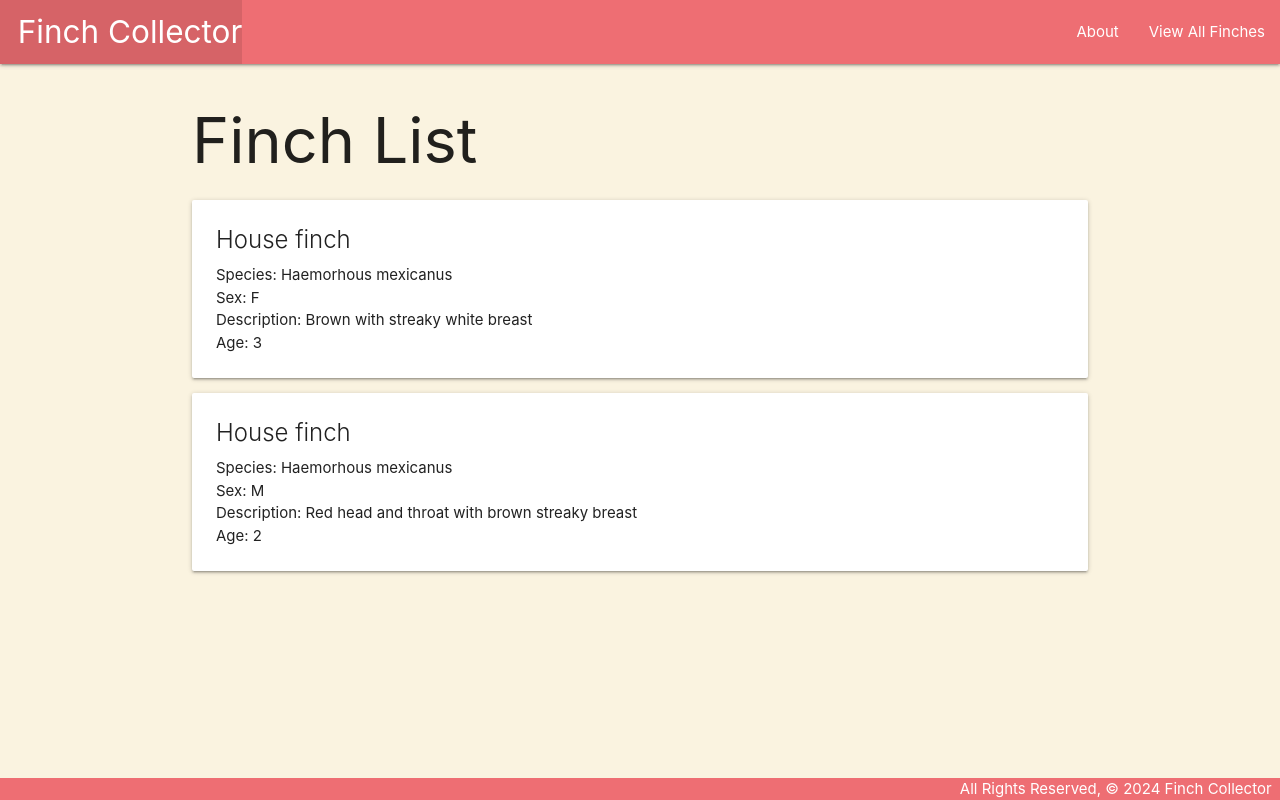
After one commit to camcast04/finchcollector, a Django app: page /finches/ in a window 1280 px wide. The commit adds this page. Run offline with Django 5.2, Linux system fonts and the light colour scheme.

Commit message:
Finished Lab Part 1

```diff
--- a/main_app/templates/base.html
+++ b/main_app/templates/base.html
@@ -29,6 +29,7 @@
           </ul>
           <ul class="right">
             <li><a href="/about">About</a></li>
+            <li><a href="/finches">View All Finches</a></li>
           </ul>
         </div>
       </nav>
--- /dev/null
+++ b/main_app/templates/finches/index.html
@@ -0,0 +1,19 @@
+{% extends 'base.html' %} {% block content %}
+
+<h1>Finch List</h1>
+
+{% for finch in finches %}
+<div class="card">
+  <div class="card-content">
+    <span class="card-title">{{ finch.common_name }}</span>
+    <p>Species: {{ finch.species }}</p>
+    <p>Sex: {{finch.sex}}</p>
+    <p>Description: {{ finch.description }}</p>
+    {% if finch.age > 1 %}
+    <p>Age: {{ finch.age }}</p>
+    {% else %}
+    <p>Age: immature</p>
+    {% endif %}
+  </div>
+</div>
+{% endfor %} {% endblock %}
--- a/main_app/urls.py
+++ b/main_app/urls.py
@@ -4,4 +4,6 @@ from . import views
 urlpatterns = [
     path('', views.home, name='home'),
     path('about/', views.about, name='about'),
+    #path for finches index (see all of them)
+    path('finches/', views.finches_index, name='index')
 ]
--- a/main_app/views.py
+++ b/main_app/views.py
@@ -2,6 +2,13 @@ from django.shortcuts import render
 from .models import Finch
 
 # Create your views here.
+
+finches = [
+  {'common_name': 'House finch', 'species': 'Haemorhous mexicanus', 'description': 'Brown with streaky white breast', 'age': 3, 'sex': 'F'},
+  {'common_name': 'House finch', 'species': 'Haemorhous mexicanus', 'description': 'Red head and throat with brown streaky breast', 'age': 2, 'sex': 'M'},
+
+
+]
 
 def home(request):
     return render(request, 'home.html')
@@ -9,3 +16,8 @@ def home(request):
 
 def about(request):
     return render(request, 'about.html')
+
+def finches_index(request):
+    return render(request, 'finches/index.html', {
+        'finches': finches
+    })
```
Also changed, not shown: main_app/templates/finches/detail.html (added).
